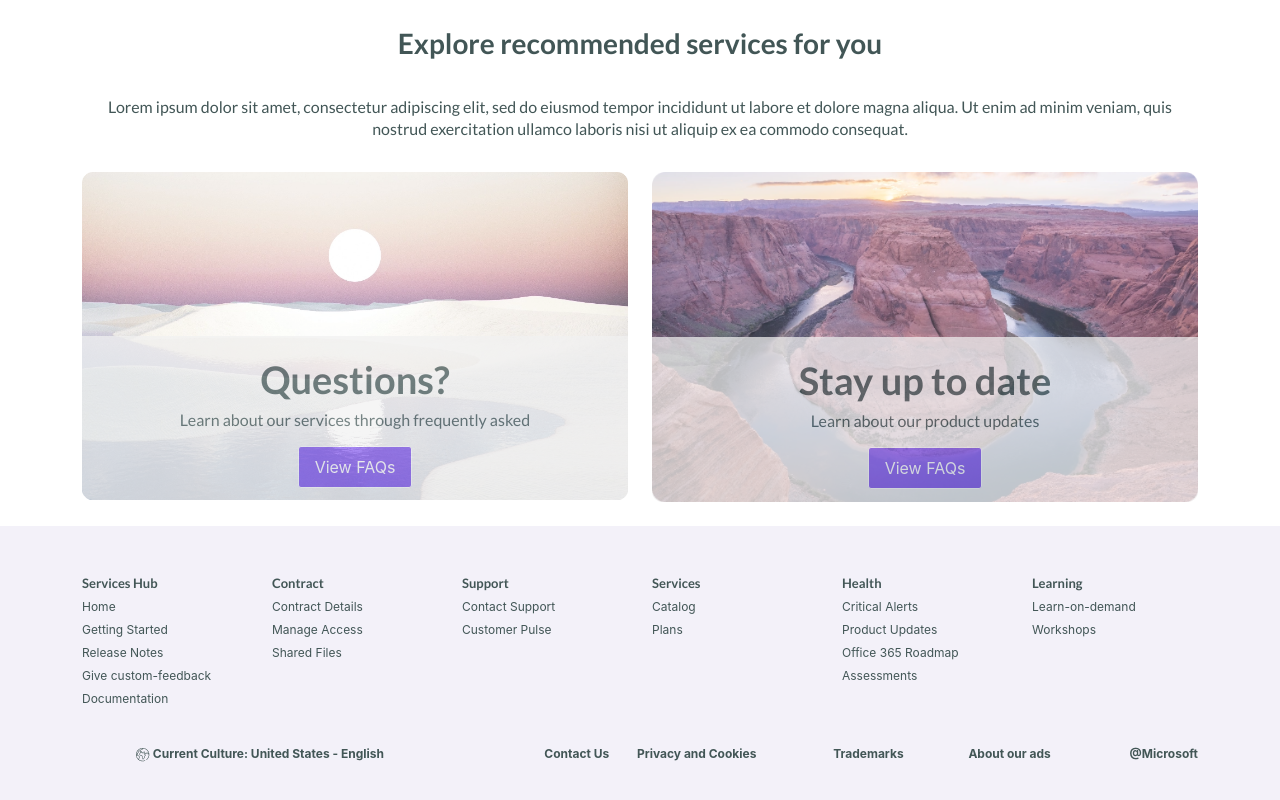
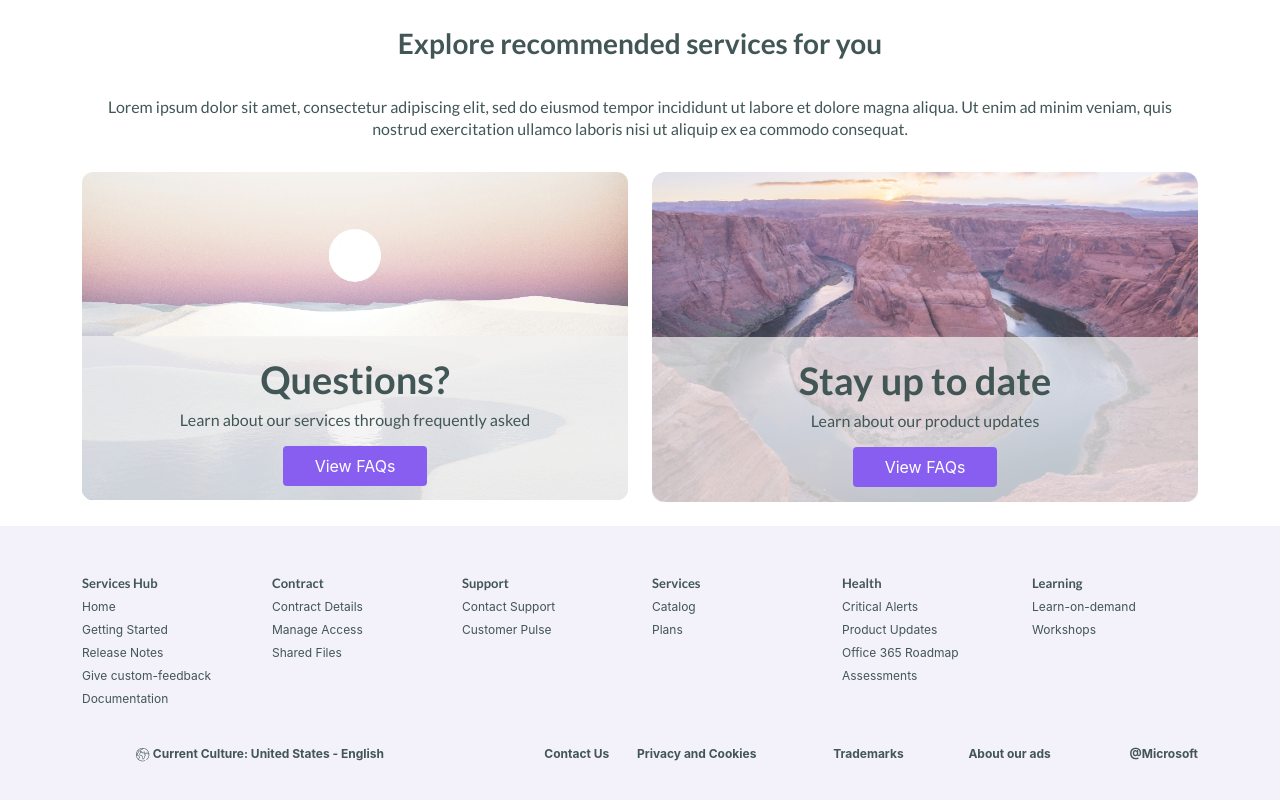
Before and after one commit to laukiks-maq/front-end-track-react-basics, a React (Create React App) app: page / in a window 1280 px wide. Shown: the part 928-1728 px from the top of the page. Built offline with nearby package versions, Linux system fonts and the light colour scheme; no server answers.

Commit message:
modified css to add transperency only to background in explore services section.

```diff
--- a/src/App.css
+++ b/src/App.css
@@ -200,14 +200,13 @@ footer {
   top: 50%;
   left: 50%;
   transform: translate(-50%, 0%);
-  background-color: #f2f2f2;
   color: white;
   padding: 20px;
   width: 100%;
   max-width: 100%;
   bottom: 0px;
   border-radius: 0px 0px 10px 10px;
-  opacity: 0.72;
+  background: rgba(242, 242, 242, 0.72);
 }
 
 /* Media query for when screen size is md */
@@ -277,15 +276,14 @@ footer {
   }
 }
 
-.ot .btn-inside-overlay {
-  border: 1px solid white;
-  padding: 8px 16px;
+.btn-inside-overlay {
+  border: none;
+  padding: 8px 32px;
   color: white;
   cursor: pointer;
   transition: background-color 0.3s ease;
-  background: #885ef0;
-  border-radius: 3px;
-  opacity: 1;
+  background: rgba(136, 94, 240, 1);
+  border-radius: 4px;
 }
 
 .btn-bd-primary {
```
